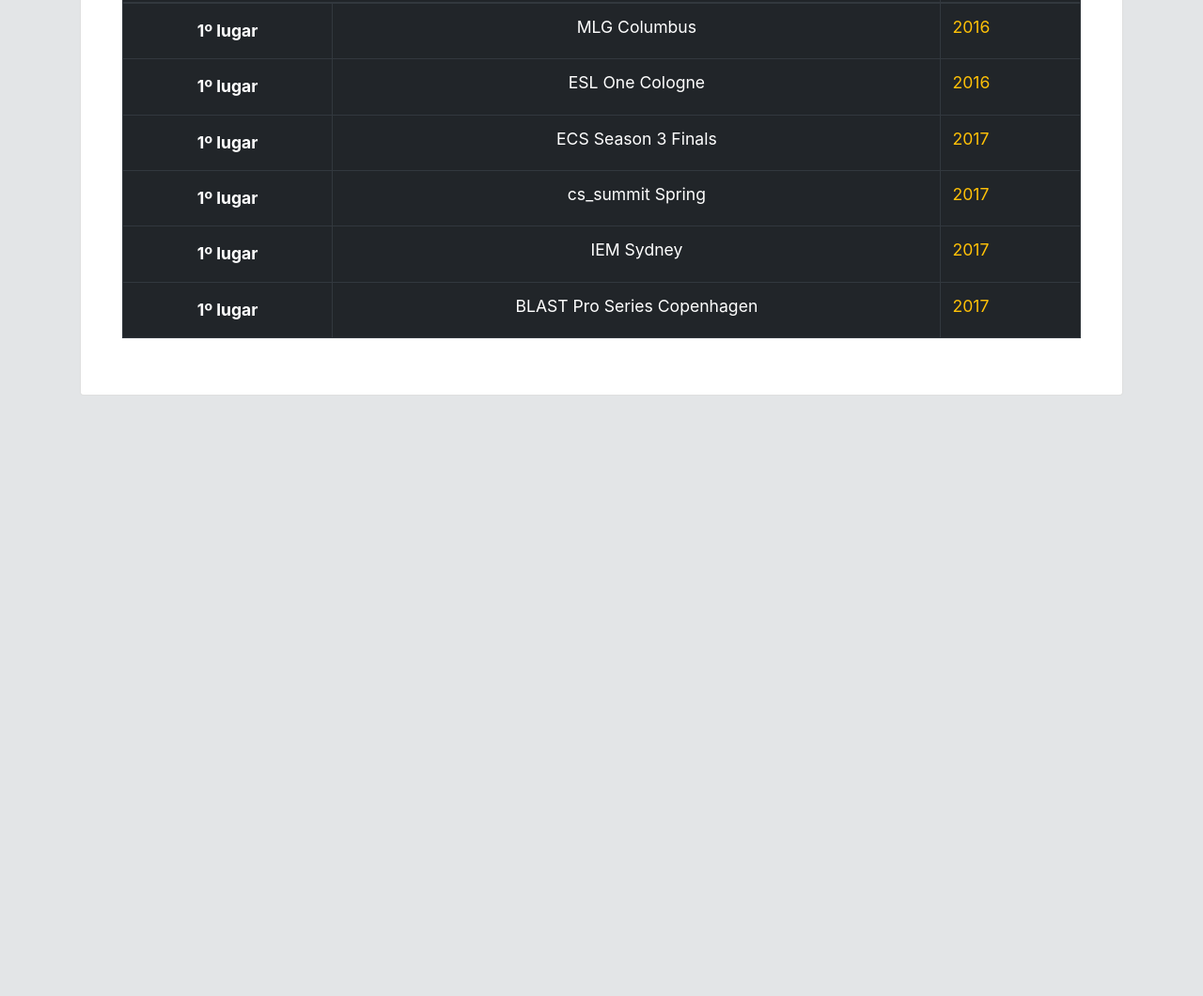
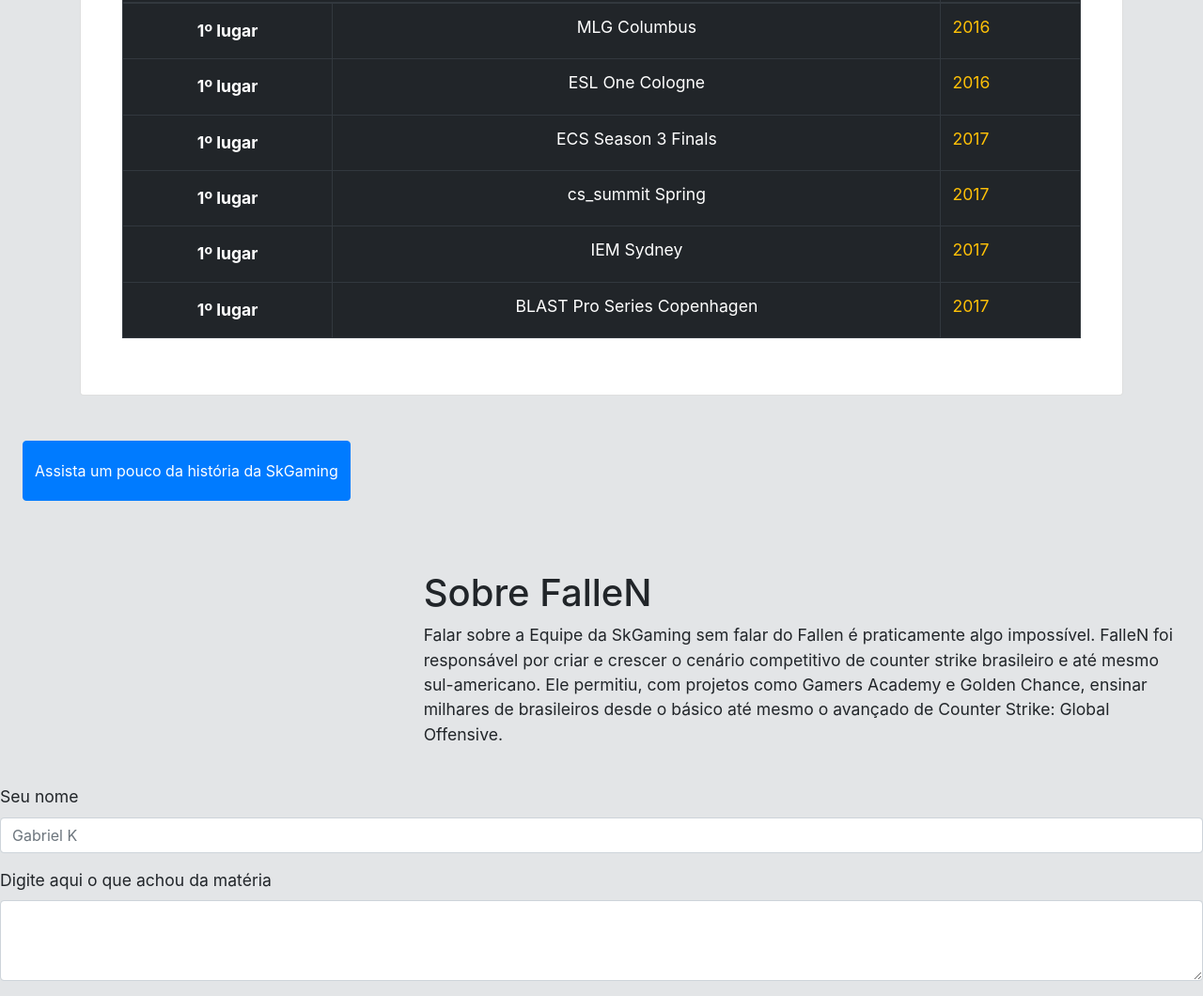
Before and after one commit to vinicgoulart/SobreSK.github.io, a plain HTML site: page index.html in a window 1280 px wide. Shown: the part 2794-3854 px from the top of the page at 94% size. Before the commit the page ends 3263 px from the top, so only its background shows below. Drawn offline with nearby package versions, Linux system fonts and the light colour scheme.

Commit message:
Add files via upload

```diff
--- a/css/style.css
+++ b/css/style.css
@@ -41,3 +41,17 @@
 .esp{
     padding-bottom:10px ;
 }
+
+#botaotop{
+    margin-left: 1.5rem;
+}
+
+#fallen{
+    transition-timing-function: linear;
+    transition-delay: 1s;
+}
+
+#fallen:hover{
+    background-color: #007BFF;
+
+}
--- a/index.html
+++ b/index.html
@@ -44,7 +44,7 @@
               <a class="nav-link" href="#titulos">Titulos</a>
             </li>
             <li class="nav-item">
-              <a class="nav-link" href="#">Contato</a>
+              <a class="nav-link" href="#contato">Contato</a>
             </li>
           </ul>
         </div>
@@ -286,6 +286,69 @@
 
         </div>
     </section>
+    <section id="major2">
+        <div id="container">
+            <div class="container-fluid">
+                <div class="row">
+                    <!-- Button trigger modal -->
+            <button type="button" class="btn btn-primary" data-toggle="modal" data-target="#staticBackdrop" id="botaotop">
+                Assista um pouco da história da SkGaming
+            </button>
+
+            <!-- Modal -->
+            <div class="modal fade" id="staticBackdrop" data-backdrop="static" data-keyboard="false" tabindex="-1" aria-labelledby="staticBackdropLabel" aria-hidden="true">
+                <div class="modal-dialog">
+                <div class="modal-content">
+                    <div class="modal-header">
+                    <h5 class="modal-title" id="staticBackdropLabel">SkGaming - The Dream</h5>
+                    <button type="button" class="close" data-dismiss="modal" aria-label="Close">
+                        <span aria-hidden="true">&times;</span>
+                    </button>
+                    </div>
+                    <div class="modal-body">
+                        <p>Assista aqui a Sk Gaming - The Dream, vídeo produzido por Xips e publicado por Gabriel 'FalleN' Toledo, em seu canal. <a href="https://www.youtube.com/watch?v=ovtpt9Wpfmo&t=3s">Link</a> </p>
+                    </div>
+                    <div class="modal-footer">
+                    <button type="button" class="btn btn-secondary" data-dismiss="modal">Fechar</button>
+                    </div>
+                </div>
+                </div>
+            </div>
+                    <div class=" col-sm-12 col-md-12 col-lg-8 p-4">
+                    <p></p>
+                    </div>
+                </div>
+        </div>
+    </section>
+    <section>
+        <div id="container">
+            <div class="container-fluid">
+                <div class="row">
+                    <p class=" col-sm-12 col-md-12 col-lg-4"></p>
+                    <div class=" col-sm-12 col-md-12 col-lg-8 p-4" id="fallen">
+                        <h1>Sobre FalleN</h1>
+                        <p>Falar sobre a Equipe da SkGaming sem falar do Fallen é praticamente algo impossível. FalleN foi responsável por criar e crescer o cenário competitivo de counter strike brasileiro e até mesmo sul-americano. Ele permitiu, com projetos como Gamers Academy e Golden Chance, ensinar milhares de brasileiros desde o básico até mesmo o avançado de Counter Strike: Global Offensive.</p>
+                    </div>
+                </div>
+            </div>
+        </div>
+    </section>
+
+    <!--Form Section-->
+    <section id="contato">
+        <div id="backform">
+            <form>
+                <div class="form-group">
+                <label for="exampleFormControlInput1">Seu nome</label>
+                <input type="email" class="form-control" id="exampleFormControlInput1" placeholder="Gabriel K">
+                </div>
+                <div class="form-group">
+                <label for="exampleFormControlTextarea1">Digite aqui o que achou da matéria</label>
+                <textarea class="form-control" id="exampleFormControlTextarea1" rows="3"></textarea>
+                </div>
+            </form>
+        </div>
+    </section>
 
     <script type="text/javascript" src="./js/jquery.min.js"></script>
 
```
